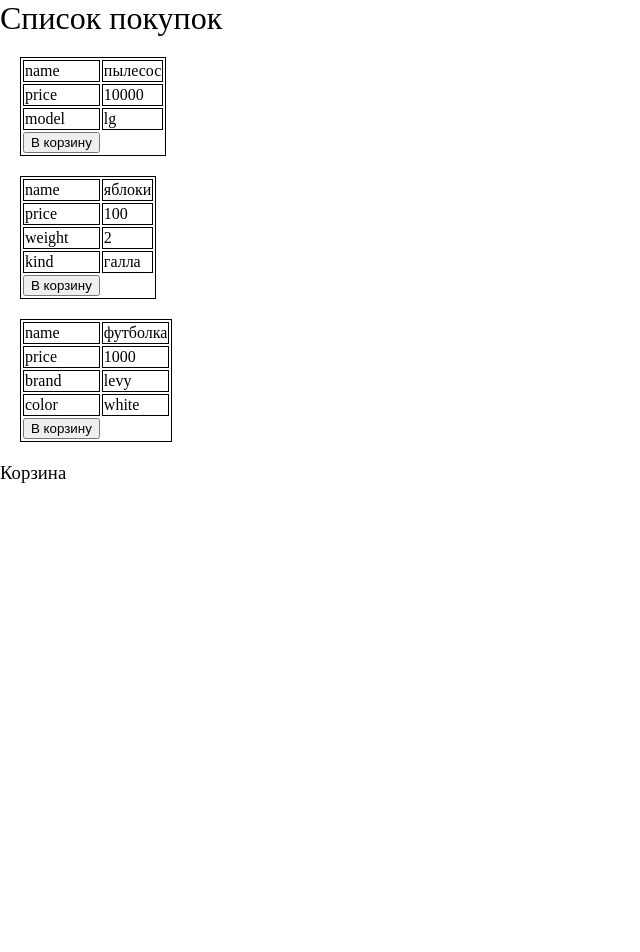
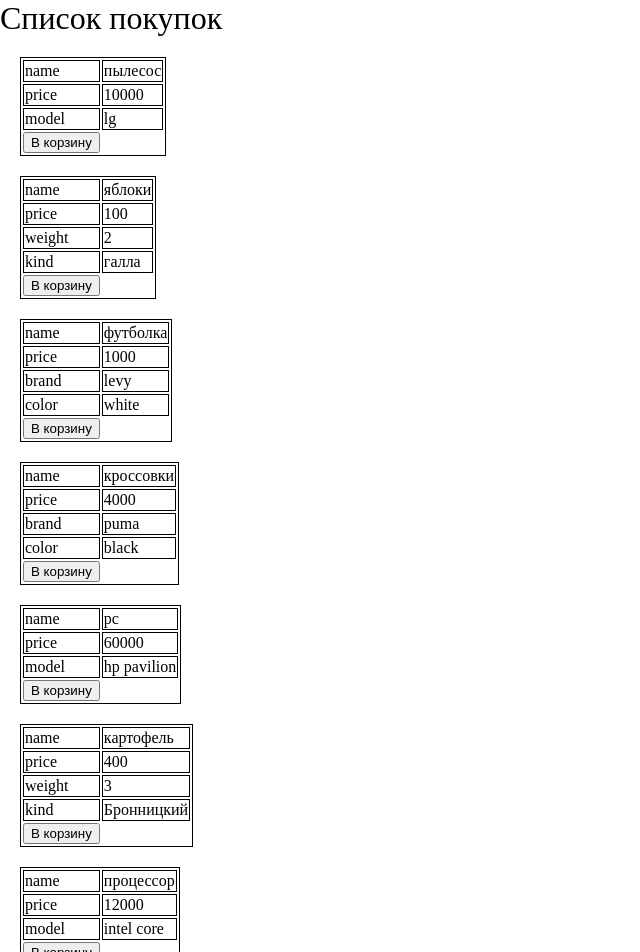
Before and after one commit to rfv234/vue, a Vue app: page / in a window 1280 px wide. Shown: the top 952 px of the page, without its empty margins (0-640 px from the left). Before the commit the page ends 800 px from the top, so only its background shows below. Built offline with nearby package versions, Linux system fonts and the light colour scheme.

Commit message:
remove from cart new function

```diff
--- a/src/components/VueDifferentObjects.vue
+++ b/src/components/VueDifferentObjects.vue
@@ -8,11 +8,12 @@
         <button @click="tomusor(item, index)">В корзину</button>
     </table>
     <h3>Корзина</h3>
-    <table v-for="item in itemsInMusor">
+    <table v-for="(item, index) in itemsInMusor">
         <tr v-for="(param, name) in item">
             <td>{{ name }}</td>
             <td>{{ param }}</td>
         </tr>
+        <button @click="outmusor(item, index)">Убрать из корзины</button>
     </table>
 </template>
 
@@ -38,6 +39,28 @@ export default {
                     price: 1000,
                     brand: 'levy',
                     color: 'white'
+                },
+                {
+                    name: 'кроссовки',
+                    price: 4000,
+                    brand: 'puma',
+                    color: 'black'
+                },
+                {
+                    name: 'pc',
+                    price: 60000,
+                    model: 'hp pavilion'
+                },
+                {
+                    name: 'картофель',
+                    price: 400,
+                    weight: '3',
+                    kind: 'Бронницкий'
+                },
+                {
+                    name: 'процессор',
+                    price: 12000,
+                    model: 'intel core'
                 }
             ],
             itemsInMusor: [
@@ -49,6 +72,10 @@ export default {
         tomusor: function (item, index) {
             this.itemsInMusor.push(item);
             this.items.splice(index, 1);
+        },
+        outmusor: function (item, index) {
+            this.items.push(item);
+            this.itemsInMusor.splice(index, 1);
         }
     }
 }
```
